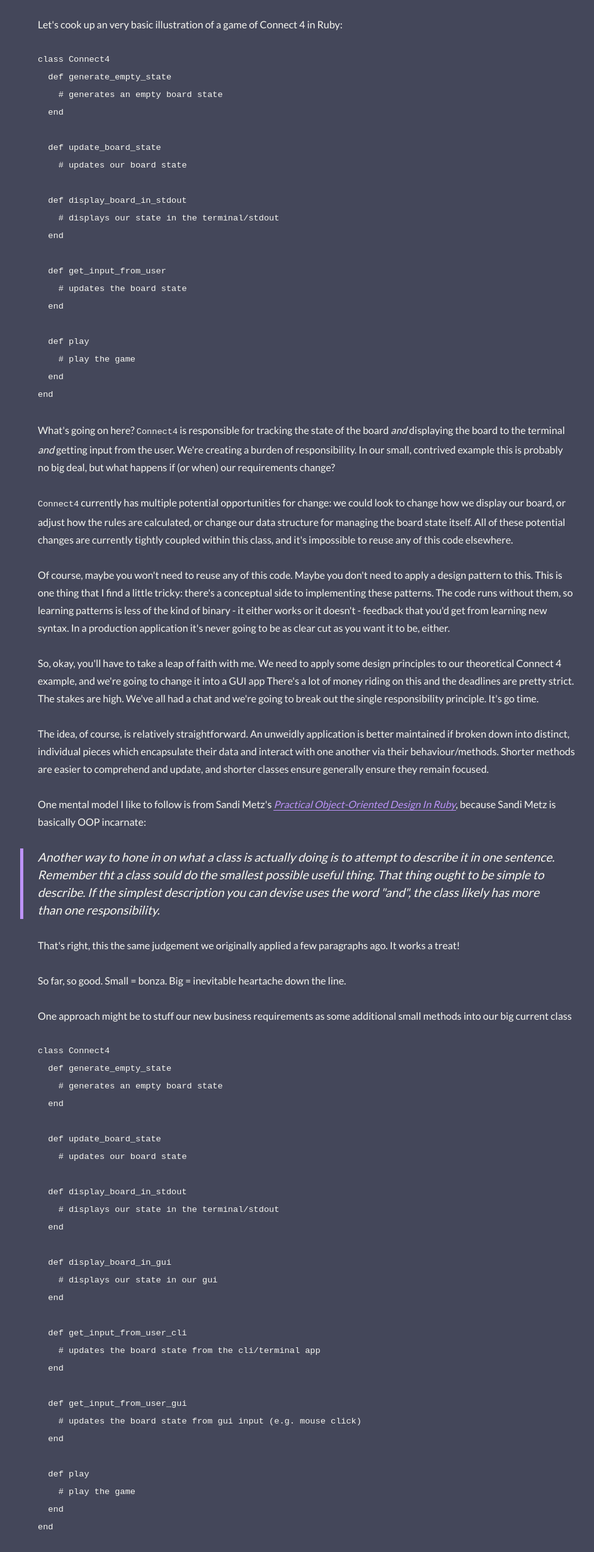
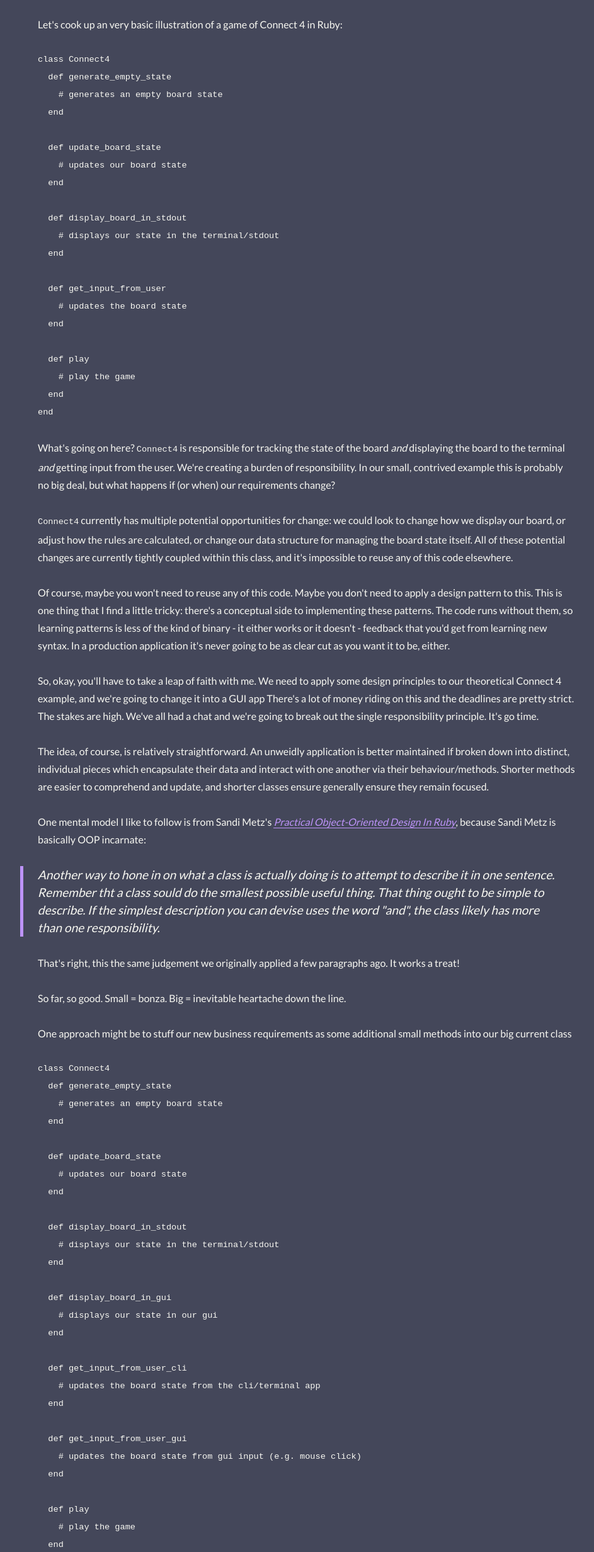
Before and after one commit to martingaston/gaston.space, a Gatsby site: page /2019-04-16-with-great-power-comes-great-single-responsibility/ in a window 1280 px wide. Shown: the part 886-3350 px from the top of the page at 63% size, without its empty margins (153-1096 px from the left). Built offline with nearby package versions, Linux system fonts and the light colour scheme; Gatsby itself is replaced by a stand-in of ours; some packages are replaced by stand-ins of ours; code samples lack their colours.

```diff
--- a/content/blog/2019-04-16-with-great-power-comes-great-single-responsibility/index.md
+++ b/content/blog/2019-04-16-with-great-power-comes-great-single-responsibility/index.md
@@ -25,6 +25,7 @@
 
   def update_board_state
     # updates our board state
+  end
 
   def display_board_in_stdout
     # displays our state in the terminal/stdout
@@ -68,6 +69,7 @@
 
   def update_board_state
     # updates our board state
+  end
 
   def display_board_in_stdout
     # displays our state in the terminal/stdout
```
